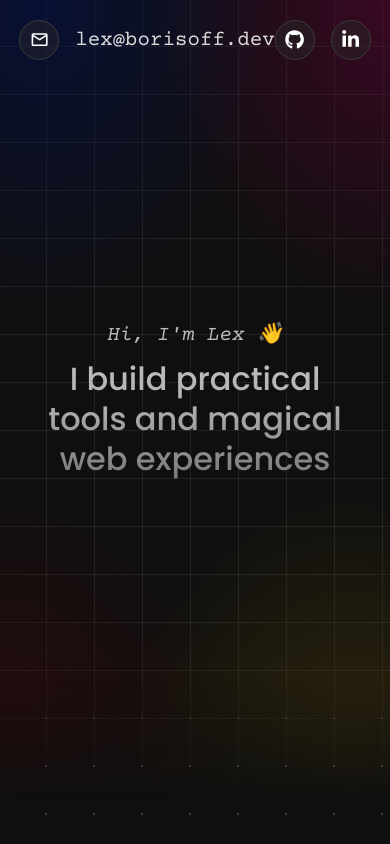
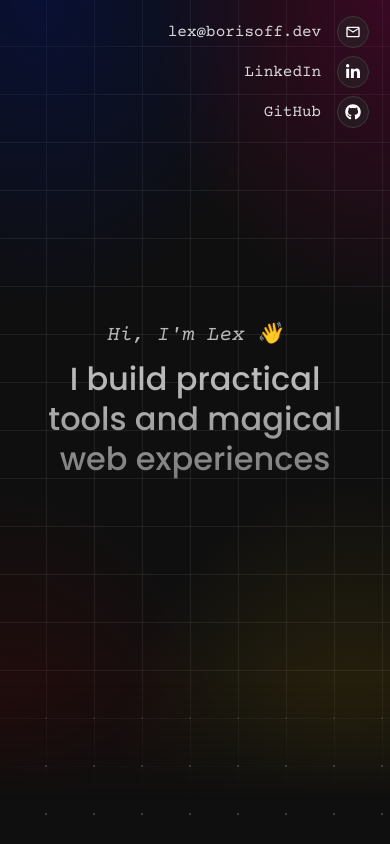
Before and after one commit to LexBorisoff/borisoff.dev, a React (Vite) app: page / in a window 390 px wide. Shown: the top 844 px of the page. Built offline with nearby package versions, Linux system fonts and the light colour scheme.

Commit message:
feat(header): added responsive design with media queries

```diff
--- a/src/layout/header/header.styled.tsx
+++ b/src/layout/header/header.styled.tsx
@@ -1,4 +1,6 @@
-import { styled, css } from 'styled-components';
+import { styled } from 'styled-components';
+
+import { media } from '../../theme/media';
 
 export const HeaderSection = styled.header`
   position: absolute;
@@ -19,30 +21,58 @@ export const HeaderContainer = styled.div`
   display: flex;
   justify-content: space-between;
   align-items: center;
+
+  ${media.md} {
+    flex-flow: column nowrap;
+    align-items: flex-end;
+    gap: 0.5rem;
+    margin: 1rem 2rem 0;
+  }
+
+  ${media.sm} {
+    flex-flow: column nowrap;
+    align-items: flex-end;
+    gap: 0.5rem;
+    margin: 1rem 1.3rem 0;
+  }
 `;
 
-export const EmailWrapper = styled.div`
+export const LinkWrapper = styled.a`
   flex: 1;
   display: flex;
   align-items: center;
+  justify-content: center;
   gap: 1rem;
+  color: inherit;
+  text-decoration: none;
+
+  &:hover {
+    .header-icon-wrapper {
+      background: #0c2576ab;
+      border: 1px solid #475994ab;
+    }
+  }
 
   span {
     font-size: 1.3rem;
     font-family: 'Courier Prime', 'Courier New', Courier, monospace;
     color: #d9d9d9;
+
+    ${media.lg} {
+      font-size: 1.1rem;
+    }
+
+    ${media.md} {
+      font-size: 1rem;
+    }
+  }
+
+  ${media.md} {
+    flex-flow: row-reverse nowrap;
   }
 `;
 
-export const LinksWrapper = styled.div`
-  flex: 1;
-  display: flex;
-  align-items: center;
-  justify-content: end;
-  gap: 1rem;
-`;
-
-const iconCss = css`
+export const IconWrapper = styled.div`
   background: #2727277a;
   border: 1px solid #3a3a3a;
   border-radius: 50%;
@@ -52,30 +82,28 @@ const iconCss = css`
   place-content: center;
   transition: background 0.2s;
 
-  &:hover {
-    background: #0c2576ab;
-    border: 1px solid #475994ab;
+  .header-icon {
+    height: 1.2rem;
+    width: 1.2rem;
+  }
+
+  ${media.md} {
+    height: 2.2rem;
+    width: 2.2rem;
+
+    .header-icon {
+      height: 1rem;
+      width: 1rem;
+    }
+  }
+
+  ${media.sm} {
+    height: 2rem;
+    width: 2rem;
+
+    .header-icon {
+      height: 1rem;
+      width: 1rem;
+    }
   }
 `;
-
-interface IconWrapperProps {
-  clickable?: boolean;
-}
-
-export const IconWrapper = styled.div<IconWrapperProps>`
-  ${iconCss}
-
-  ${({ clickable }) =>
-    clickable &&
-    css`
-      &:hover {
-        cursor: pointer;
-      }
-    `}
-`;
-
-export const LinkStyled = styled.a`
-  color: inherit;
-  text-decoration: none;
-  ${iconCss}
-`;
--- a/src/layout/header/header.tsx
+++ b/src/layout/header/header.tsx
@@ -1,24 +1,27 @@
+import { IconType } from 'react-icons';
 import { FaGithub, FaLinkedinIn } from 'react-icons/fa';
 import { MdOutlineEmail } from 'react-icons/md';
 
 import {
-  EmailWrapper,
+  LinkWrapper,
   IconWrapper,
-  LinkStyled,
-  LinksWrapper,
   HeaderContainer,
   HeaderSection,
 } from './header.styled';
 
 interface LinkProps {
-  children: React.ReactElement;
+  Icon: IconType;
   href: string;
+  text?: string;
 }
-function Link({ children, href }: LinkProps): React.ReactNode {
+function Link({ Icon, href, text }: LinkProps): React.ReactNode {
   return (
-    <LinkStyled href={href} target="_blank" rel="noopener noreferrer">
-      {children}
-    </LinkStyled>
+    <LinkWrapper href={href} target="_blank" rel="noopener noreferrer">
+      <IconWrapper className="header-icon-wrapper">
+        {<Icon className="header-icon" />}
+      </IconWrapper>
+      {text != null && <span>{text}</span>}
+    </LinkWrapper>
   );
 }
 
@@ -26,22 +29,24 @@ export default function Header(): React.ReactNode {
   return (
     <HeaderSection>
       <HeaderContainer>
-        <EmailWrapper>
-          <IconWrapper>
-            <MdOutlineEmail size="1.2rem" />
+        <LinkWrapper>
+          <IconWrapper className="header-icon-wrapper">
+            <MdOutlineEmail className="header-icon" />
           </IconWrapper>
           <span>lex@borisoff.dev</span>
-        </EmailWrapper>
+        </LinkWrapper>
 
-        <LinksWrapper>
-          <Link href="https://github.com/lexborisoff">
-            <FaGithub size="1.2rem" />
-          </Link>
+        <Link
+          href="https://linkedin.com/in/lexborisoff/"
+          Icon={FaLinkedinIn}
+          text="LinkedIn"
+        />
 
-          <Link href="https://linkedin.com/in/lexborisoff">
-            <FaLinkedinIn size="1.2rem" />
-          </Link>
-        </LinksWrapper>
+        <Link
+          href="https://github.com/lexborisoff"
+          Icon={FaGithub}
+          text="GitHub"
+        />
       </HeaderContainer>
     </HeaderSection>
   );
--- a/src/layout/hero/hero.styled.tsx
+++ b/src/layout/hero/hero.styled.tsx
@@ -5,7 +5,7 @@ import { media } from '../../theme/media';
 export const HeroSection = styled.section`
   position: relative;
   height: 105vh;
-  min-height: 400px;
+  min-height: 550px;
   max-height: 50rem;
   display: flex;
   flex-direction: column;
--- a/src/theme/media.ts
+++ b/src/theme/media.ts
@@ -1,35 +1,35 @@
 type Media = {
   /**
-   * 480
+   * 1440
    */
-  xs: string;
+  xl: string;
+  /**
+   * 1280
+   */
+  lg: string;
+  /**
+   * 990
+   */
+  md: string;
   /**
    * 620
    */
   sm: string;
   /**
-   * 990
+   * 480
    */
-  md: string;
-  /**
-   * 1280
-   */
-  lg: string;
-  /**
-   * 1440
-   */
-  xl: string;
+  xs: string;
 };
 
 export type Breakpoint = keyof Media;
 
 // desktop-first, i.e. breakpoints are max-width
 export const breakpoints = {
+  xl: 1440,
+  lg: 1280,
+  md: 990,
+  sm: 620,
   xs: 480,
-  sm: 620,
-  md: 990,
-  lg: 1280,
-  xl: 1440,
 } as const satisfies Record<Breakpoint, number>;
 
 export const media = Object.entries(breakpoints).reduce<Media>(
```
